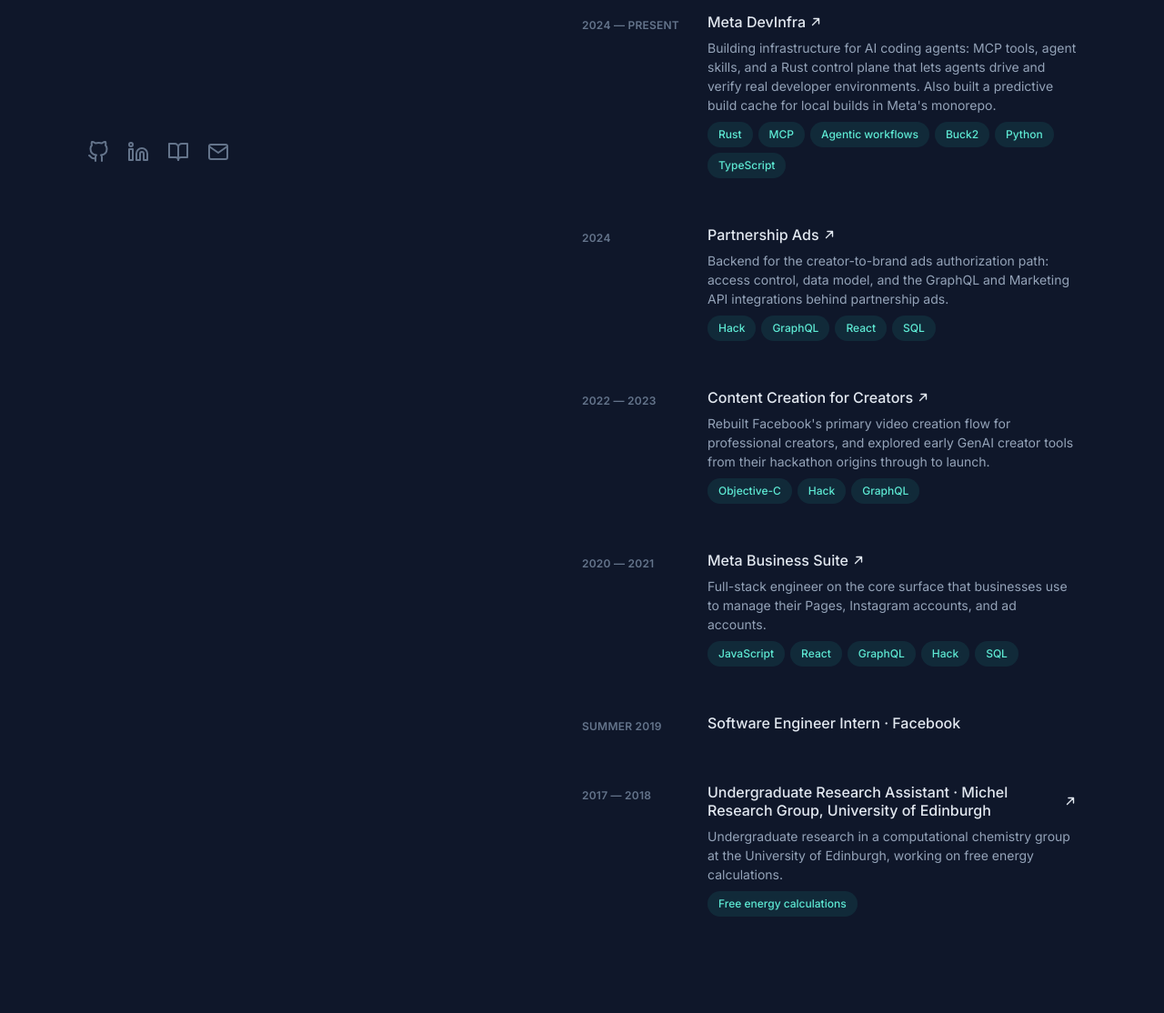
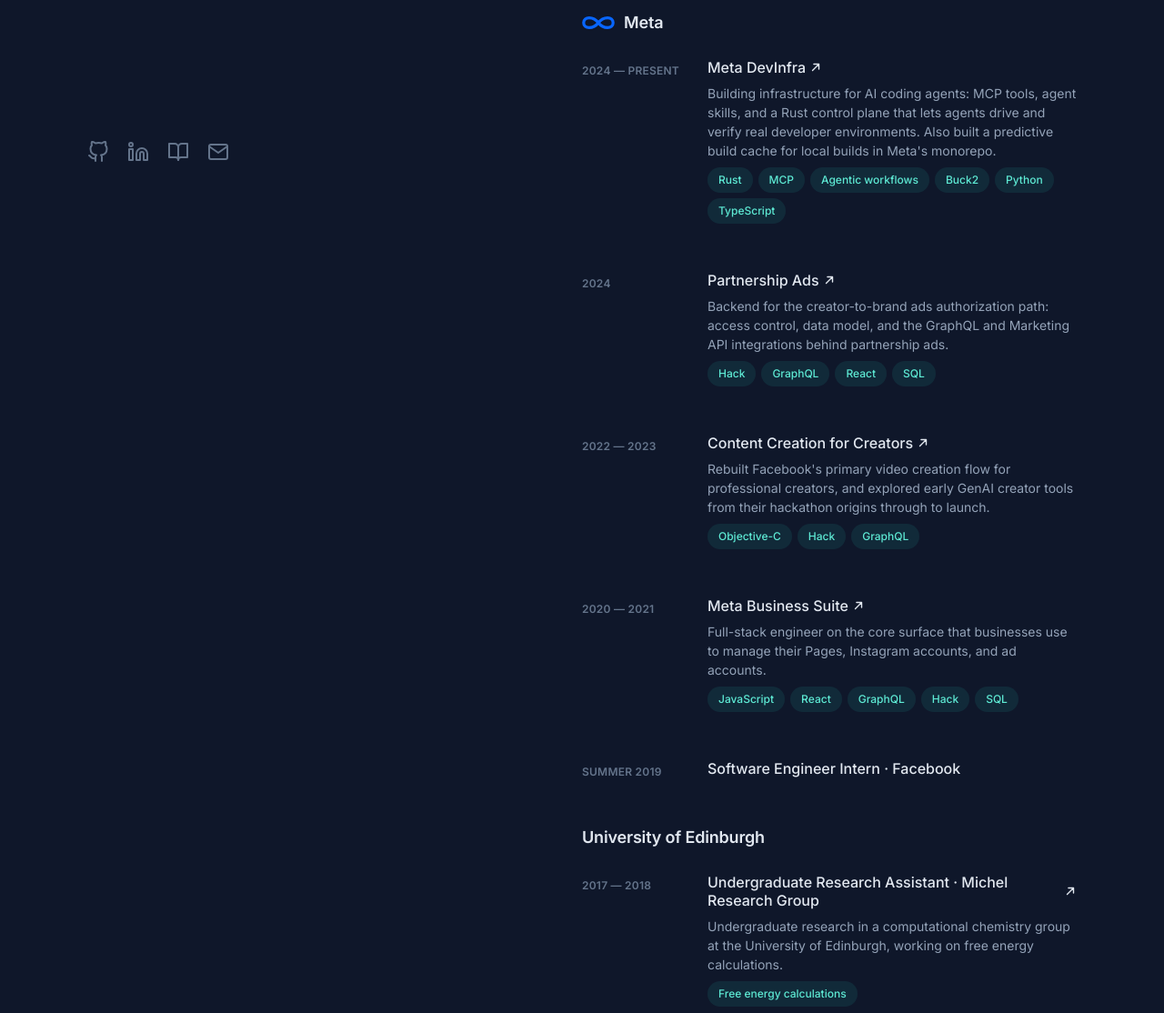
Before and after one commit to HaofanYang/HaofanYang.github.io, a plain HTML site: page index.html in a window 1280 px wide. Shown: the part 518-1632 px from the top of the page at 91% size. Drawn offline with Linux system fonts and the light colour scheme.

Commit message:
Group experience under Meta header with logo; separate Edinburgh group
Co-Authored-By: Claude Sonnet 5.5 <noreply@anthropic.com>

```diff
--- a/css/style.css
+++ b/css/style.css
@@ -226,6 +226,32 @@ section p + p { margin-top: 16px; }
   transition: color 0.15s;
 }
 
+/* employer / institution header inside Experience */
+.org {
+  display: flex;
+  align-items: center;
+  gap: 10px;
+  margin: 0 0 28px;
+  color: var(--heading);
+  font-size: 1.125rem;
+  font-weight: 600;
+  letter-spacing: -0.01em;
+  line-height: 1.2;
+}
+
+.org-logo {
+  width: 36px;
+  height: 18px;
+  flex: none;
+  fill: none;
+  stroke: #0866ff;
+  stroke-width: 3.6;
+  stroke-linecap: round;
+  stroke-linejoin: round;
+}
+
+#experience .list { margin-bottom: 8px; }
+
 /* make the whole card clickable */
 .item h3 a::after {
   content: "";
--- a/index.html
+++ b/index.html
@@ -9,7 +9,7 @@
   <link rel="preconnect" href="https://fonts.googleapis.com">
   <link rel="preconnect" href="https://fonts.gstatic.com" crossorigin>
   <link rel="stylesheet" href="https://fonts.googleapis.com/css2?family=Inter:wght@400;500;600;700&display=swap">
-  <link rel="stylesheet" href="css/style.css?v=20261115">
+  <link rel="stylesheet" href="css/style.css?v=20261116">
 </head>
 <body>
 <div id="spotlight" aria-hidden="true"></div>
@@ -57,6 +57,11 @@
     <!-- ===== Experience ===== -->
     <section id="experience" aria-label="Work experience">
       <h2 class="section-title">Experience</h2>
+
+      <div class="org">
+        <svg class="org-logo" viewBox="0 0 40 20" aria-hidden="true"><path d="M20 10C26 2 38 2 38 10C38 18 26 18 20 10C14 2 2 2 2 10C2 18 14 18 20 10Z"/></svg>
+        <span>Meta</span>
+      </div>
       <ul class="list">
 
         <li class="item">
@@ -110,10 +115,17 @@
           </div>
         </li>
 
+      </ul>
+
+      <div class="org">
+        <span>University of Edinburgh</span>
+      </div>
+      <ul class="list">
+
         <li class="item">
           <div class="when">2017 — 2018</div>
           <div class="body">
-            <h3><a href="https://www.julienmichel.net/lab/group" target="_blank" rel="noopener" aria-label="Undergraduate Research Assistant, Michel Research Group, University of Edinburgh (opens in a new tab)">Undergraduate Research Assistant · Michel Research Group, University of Edinburgh<svg class="arrow" viewBox="0 0 20 20" aria-hidden="true"><path d="M7 5h8v8M15 5L5 15"/></svg></a></h3>
+            <h3><a href="https://www.julienmichel.net/lab/group" target="_blank" rel="noopener" aria-label="Undergraduate Research Assistant, Michel Research Group, University of Edinburgh (opens in a new tab)">Undergraduate Research Assistant · Michel Research Group<svg class="arrow" viewBox="0 0 20 20" aria-hidden="true"><path d="M7 5h8v8M15 5L5 15"/></svg></a></h3>
             <p class="desc">Undergraduate research in a computational chemistry group at the University of Edinburgh, working on free energy calculations.</p>
             <ul class="chips" aria-label="Topics">
               <li>Free energy calculations</li>
```
